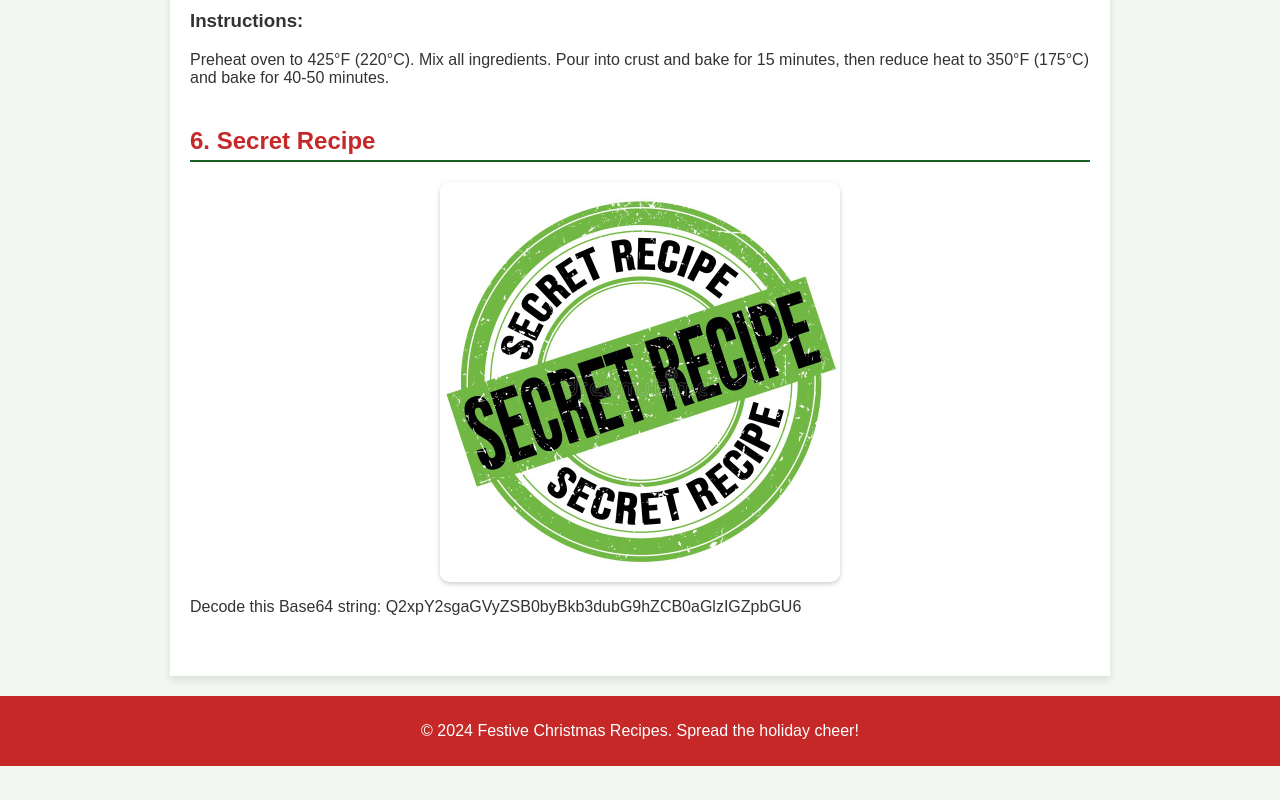
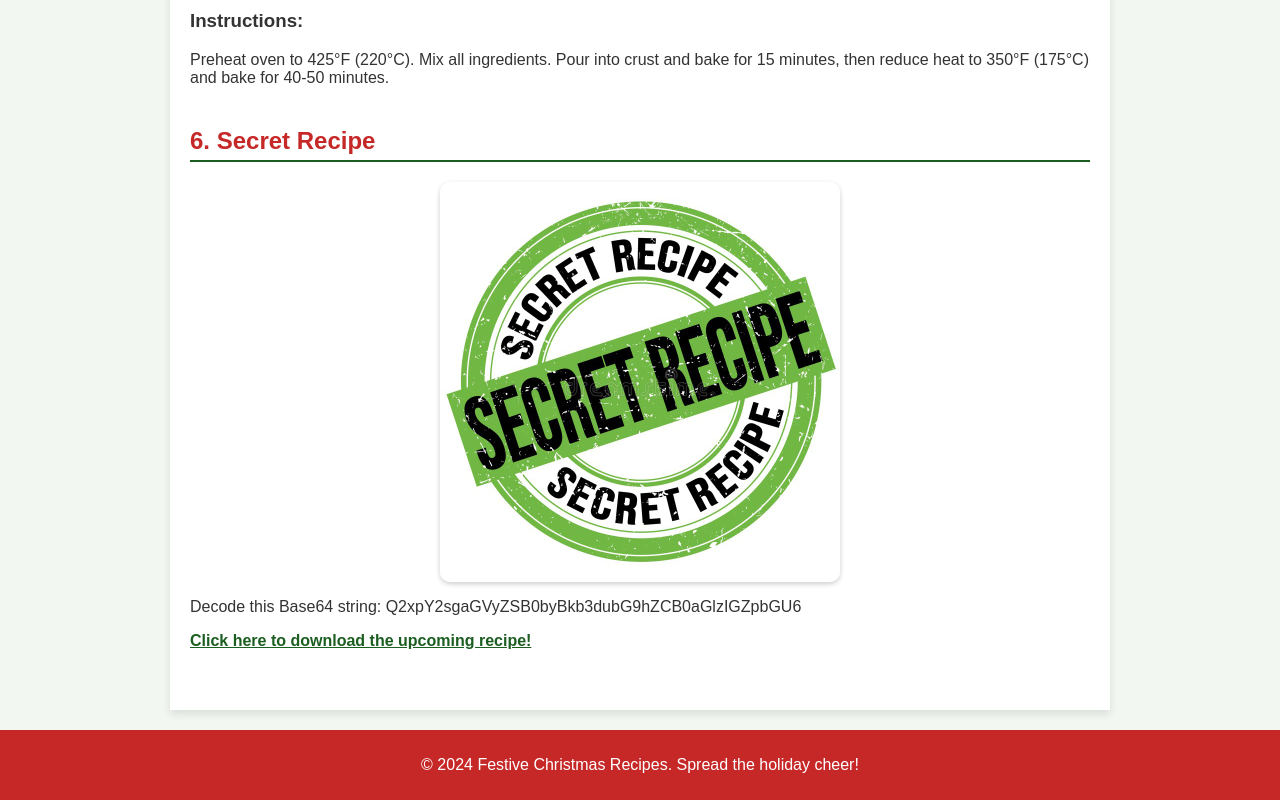
Before and after one commit to TheGrund/Christmas-Recipes, a plain HTML site: page index.html in a window 1280 px wide. Shown: the part 4187-4987 px from the top of the page. Before the commit the page ends 4953 px from the top, so only its background shows below. Drawn offline with Linux system fonts and the light colour scheme.

Commit message:
Update index.html

```diff
--- a/index.html
+++ b/index.html
@@ -181,7 +181,8 @@
             <img src="Secret Recipe.jpg" alt="New Recipe Placeholder" title="New Recipe Placeholder">
             <p>Decode this Base64 string: Q2xpY2sgaGVyZSB0byBkb3dubG9hZCB0aGlzIGZpbGU6</p>
             <p>
-                <a href="new-recipe.txt" download="Santa.jpg" style="color: #1b5e20; font-weight: bold; text-decoration: underline;">
+                <a href="new-recipe.txt" download="Holiday_Recipe.txt" style="color: #1b5e20; font-weight: bold; text-decoration: underline;">
+                    Click here to download the upcoming recipe!
                 </a>
             </p>
         </div>
```
